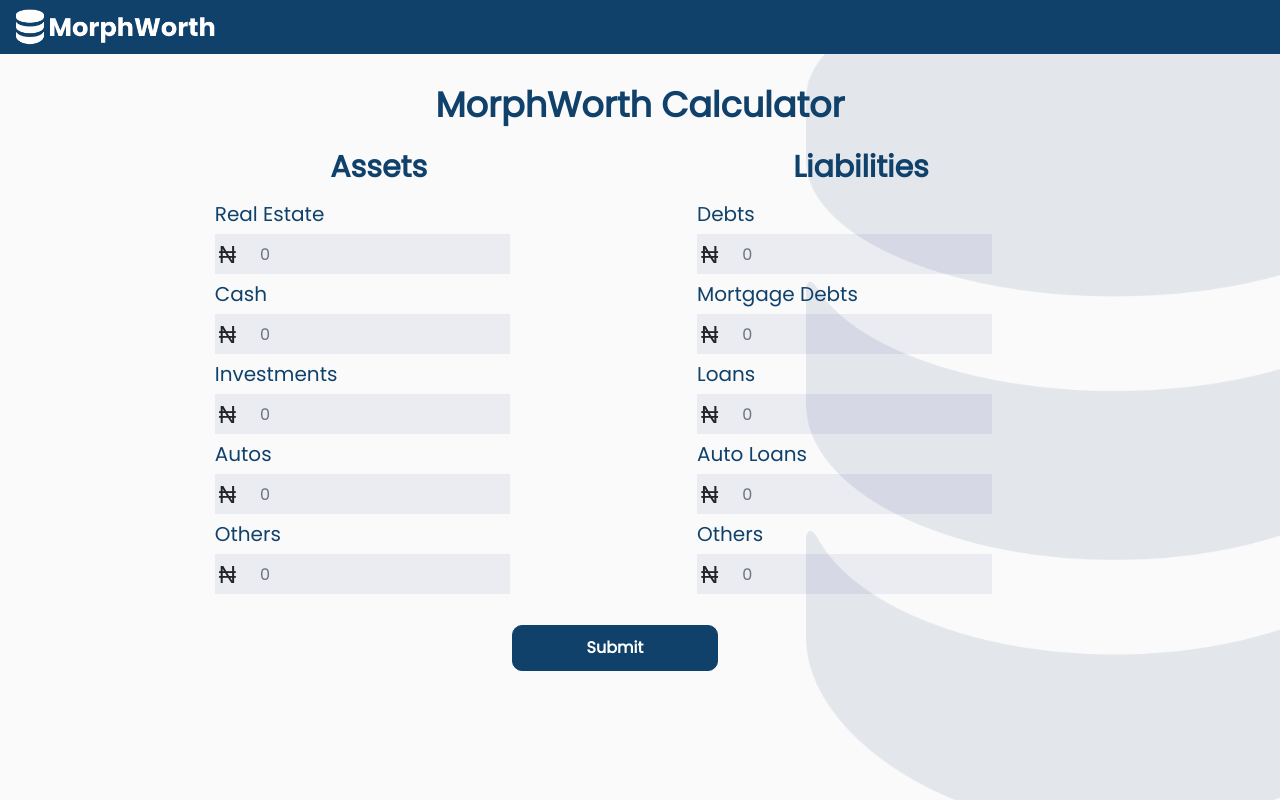
After one commit to hngi/Morpheus-Networth, a PHP site: page /Net-worth/html/main.html in a window 1280 px wide. The commit adds this page. Run offline with PHP 8.4, Linux system fonts and the light colour scheme.

Commit message:
add main page

```diff
--- a/Net-worth/css/login.css
+++ b/Net-worth/css/login.css
@@ -11,9 +11,10 @@ body{
 }
 
 .navbar img{
-      height:35px;
+     height: 38px;
         width:200px;
 }
+
 
 .body-form{
   margin-top: 10%;
@@ -35,7 +36,7 @@ label{
 }
 
 .form-group{
-  margin: 5%;
+  margin: 3%;
 }
 
 .form-control{
--- a/Net-worth/css/signup.css
+++ b/Net-worth/css/signup.css
@@ -9,8 +9,12 @@ body{
      font-family: 'Poppins', sans-serif;
 }
 
+.navbar-main{
+  background-color: #10416B;;
+}
+
 .navbar img{
-  height:35px;
+  height: 38px;
   width:200px;
 }
 
@@ -31,6 +35,52 @@ body{
   top: 20%;
 }
 
+.mainform{
+  margin-left: 10%;
+}
+
+.content{
+  display: flex;
+ flex-direction: row;
+ margin: auto 3%;
+}
+
+.content > *{
+  margin-right: 16%;
+  width: 50%;
+}
+
+
+.content .group label{
+  margin-bottom: 0;
+}
+
+.content .group label h2{
+  line-height: 1.2;
+  font-size: 20px;
+}
+
+.content .d-flex{
+  background: rgba(6, 6, 120, 0.06);
+  width: 90%;
+}
+
+.content .group h5{
+      font-size: 1.5rem;
+    margin-bottom: 0;
+    padding: 4px;
+    margin-top: 3px;
+}
+.content input{
+  border: none;
+  border-radius: 2px;
+}
+
+.content input:hover, .content input:focus{
+  background: transparent;
+  outline: none;
+}
+
 .body-form h3{
      font-size: 2.15em;
      font-weight: bolder;
@@ -44,7 +94,7 @@ body{
 }
 
 .form-group{
-  margin: 5%;
+  margin: 3%;
 }
 
 label{
@@ -58,17 +108,16 @@ label{
     border-radius: 10px;
     border: 1px solid #1E1E1E;
     background-color: transparent;
-     color: #ABAAAA;
+   /*  color: #ABAAAA; */
 }
 
 .submit-btn{
-    width: 100%;
   color: #ffffff;
   background: #10416B;
   border: 1px solid #10416B;
   border-radius: 10px;
    padding: 10px;
-      font-weight: bold;
+    font-weight: bold;
 }
 a{
     color: #10416B;
@@ -95,6 +144,27 @@ color: #10416B;
 
 
 
+@media (max-width: 576px){
+
+.mainform{
+  margin-left: auto;
+}
+  .content{
+    flex-direction: column;
+    margin-top: 5%;
+  }
+  .content > *{
+    margin-right: 0;
+    width: 90%;
+   margin: 5% auto;
+  }
+
+  .content .d-flex {
+
+    width: 100%;
+}
+}
+
 @media (min-width: 768px){
   .half{
     top: 10%;
@@ -109,12 +179,12 @@ color: #10416B;
     }
 
     h1{
-      font-size: 20px;
+      font-size: 20px !important;
       line-height:25px;
     }
 
     h2{
-      font-size: 15px;
+     font-size: 10px !important;
       line-height: 25px;
       }
     }
@@ -137,4 +207,10 @@ color: #10416B;
         max-width: 80%;
       }
 
+      h2{
+     font-size: 10px !important;
+      line-height: 25px;
+      }
     }
+
+    }
--- a/Net-worth/html/login.html
+++ b/Net-worth/html/login.html
@@ -1,6 +1,5 @@
 <!DOCTYPE html>
 <html lang="en">
-
 <head>
     <meta charset="UTF-8">
     <meta name="viewport" content="width=device-width, initial-scale=1.0">
--- /dev/null
+++ b/Net-worth/html/main.html
@@ -0,0 +1,107 @@
+<!DOCTYPE html>
+<html lang="en">
+
+<head>
+    <meta charset="UTF-8">
+    <meta name="viewport" content="width=device-width, initial-scale=1.0">
+    <meta http-equiv="X-UA-Compatible" content="ie=edge">
+    <link rel="stylesheet" href="../css/bootstrap.min.css">
+    <link rel="stylesheet" href="css/font-awesome.css">
+    <link rel="stylesheet" href="../css/signup.css">
+    <title>Sign Up</title>
+    <link href="https://fonts.googleapis.com/css?family=Poppins&display=swap" rel="stylesheet">
+</head>
+
+<body class="p-0" style="background-color: #FAFAFA">
+    <header class="navbar navbar-main">
+        <a href="#" class="navbar-brand p-0"><img src="../img/Group_no9oad.png" height="65" alt="logo"></a>
+    </header>
+
+    <div class="container mt-4 p-0">
+        <h1 style=" font-size: 35px; text-align: center;">MorphWorth Calculator</h1>
+        <form class="mt-2 mainform">
+            <div class="content">
+                <div >
+                    <h1 style=" font-size: 30px; text-align: center;">Assets</h1>
+                    <div class="group mt-2">
+                        <label for="real-estate"><h2> Real Estate </h2></label>
+                        <div class="d-flex">
+                            <h5>₦</h5>
+                            <input type="text" class="form-control" aria-describedby="nameHelp" placeholder="0">
+                        </div>
+                    </div>
+                    <div class="group mt-2">
+                        <label for="real-estate"><h2> Cash </h2></label>
+                        <div class="d-flex">
+                            <h5>₦</h5>
+                            <input type="text" class="form-control" aria-describedby="nameHelp" placeholder="0">
+                        </div>
+                    </div>
+                    <div class="group mt-2">
+                        <label for="real-estate"><h2> Investments</h2></label>
+                        <div class="d-flex">
+                            <h5>₦</h5>
+                            <input type="text" class="form-control" aria-describedby="nameHelp" placeholder="0">
+                        </div>
+                    </div>
+                    <div class="group mt-2">
+                        <label for="real-estate"><h2> Autos</h2></label>
+                        <div class="d-flex">
+                            <h5>₦</h5>
+                            <input type="text" class="form-control" aria-describedby="nameHelp" placeholder="0">
+                        </div>
+                    </div>
+                    <div class="group mt-2">
+                        <label for="real-estate"><h2>Others </h2></label>
+                        <div class="d-flex">
+                            <h5>₦</h5>
+                            <input type="text" class="form-control" aria-describedby="nameHelp" placeholder="0">
+                        </div>
+                    </div>
+                </div>
+                <div>
+                    <h1 style=" font-size: 30px; text-align: center;">Liabilities</h1>
+                    <div class="group mt-2">
+                        <label for="real-estate"><h2>Debts </h2></label>
+                        <div class="d-flex">
+                            <h5>₦</h5>
+                            <input type="text" class="form-control" aria-describedby="nameHelp" placeholder="0">
+                        </div>
+                    </div>
+                    <div class="group mt-2">
+                        <label for="real-estate"><h2> Mortgage Debts </h2></label>
+                        <div class="d-flex">
+                            <h5>₦</h5>
+                            <input type="text" class="form-control" aria-describedby="nameHelp" placeholder="0">
+                        </div>
+                    </div>
+                    <div class="group mt-2">
+                        <label for="real-estate"><h2>Loans</h2></label>
+                        <div class="d-flex">
+                            <h5>₦</h5>
+                            <input type="text" class="form-control" aria-describedby="nameHelp" placeholder="0">
+                        </div>
+                    </div>
+                    <div class="group mt-2">
+                        <label for="real-estate"><h2> Auto Loans</h2></label>
+                        <div class="d-flex">
+                            <h5>₦</h5>
+                            <input type="text" class="form-control" aria-describedby="nameHelp" placeholder="0">
+                        </div>
+                    </div>
+                    <div class="group mt-2">
+                        <label for="real-estate"><h2>Others </h2></label>
+                        <div class="d-flex">
+                            <h5>₦</h5>
+                            <input type="text" class="form-control" aria-describedby="nameHelp" placeholder="0">
+                        </div>
+                    </div>
+                </div>
+            </div>
+             <button type="submit" class="submit-btn" style="width: 20%;
+    margin: 3% 32%;">Submit</button>
+        </form>
+    </div>
+</body>
+
+</html>
--- a/Net-worth/html/signup.html
+++ b/Net-worth/html/signup.html
@@ -40,7 +40,7 @@
                                 <input type="password" class="form-control" id="exampleInputPassword1" placeholder="******">
                             </div>
                             <div class="form-group">
-                                <button type="submit" class="submit-btn">Sign Up</button>
+                                <button type="submit" class="submit-btn" style="width: 100%;">Sign Up</button>
                             </div>
                             <h6 class="mt-5"> Already have an account? <a href="./login.html"> Log In </a> </h6>
                         </form>
```
Also changed, not shown: Net-worth/img/Group_no9oad.png (added).
